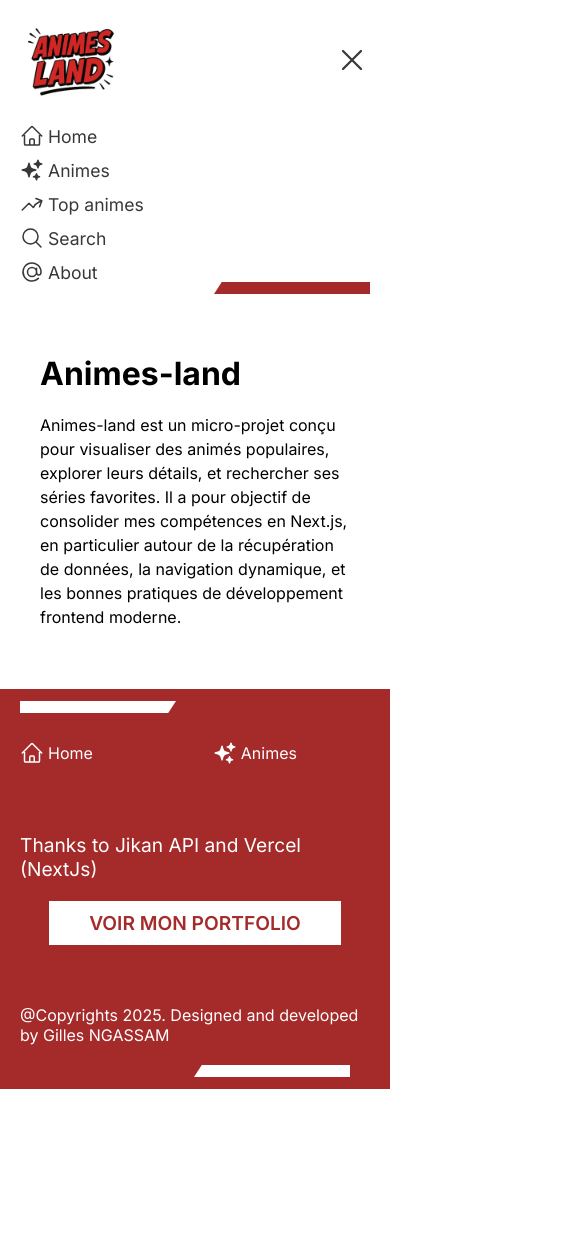
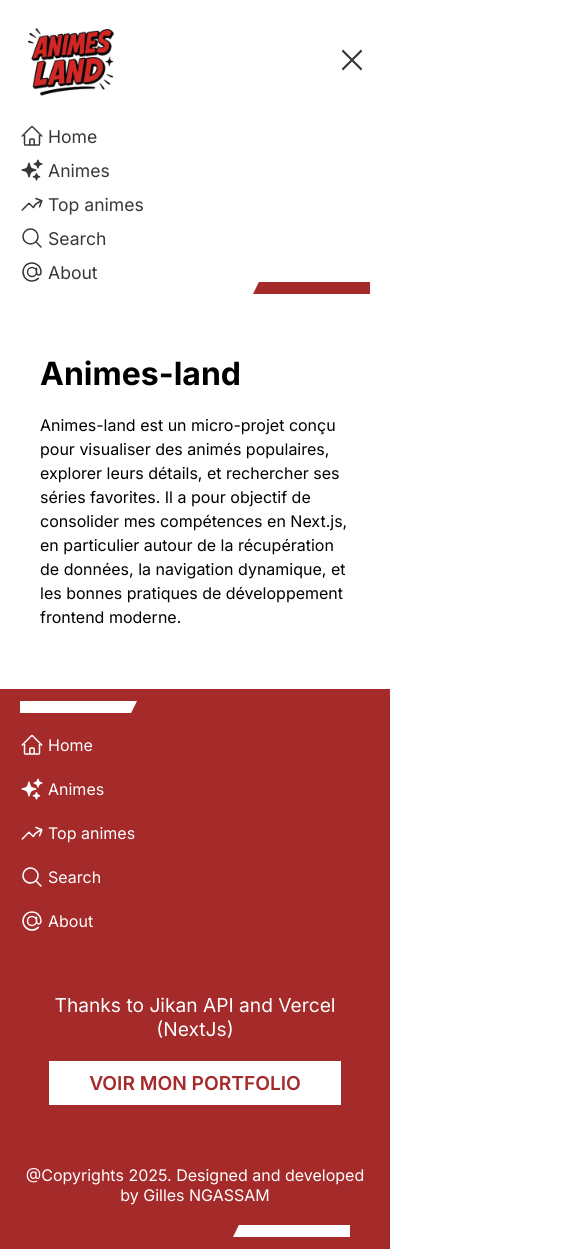
Before and after one commit to NanmegniNgassam/animes-land, a Next.js app: page / in a window 390 px wide. Shown: the top 1249 px of the page, 585 px wide, since content can reach past the window. Before the commit the page ends 1089 px from the top, so only its background shows below. Built offline with nearby package versions, Linux system fonts and the light colour scheme.

Commit message:
Dev: Applying responsive principles to Footer

```diff
--- a/src/app/components/footer/footer.module.css
+++ b/src/app/components/footer/footer.module.css
@@ -30,7 +30,7 @@
 .footerContainer .linksWrapper {
   display: flex;
   list-style-type: none;
-  gap: 120px;
+  gap: 60px;
   width: fit-content;
   margin: 0 auto;
 }
@@ -63,14 +63,22 @@
   justify-content: center;
 }
 
-@media screen and (max-width: 600px) {
+@media screen and (max-width: 780px) {
   .footerContainer {
     padding: 44px 20px;
+    text-align: center;
   }
   .footerContainer::before {
-    width: 40%;
+    width: 30%;
   }
   .footerContainer::after {
-    width: 40%;
+    width: 30%;
+  }
+
+  .footerContainer .linksWrapper {
+    flex-direction: column;
+    align-items: start;
+    margin: 0;
+    gap: 20px;
   }
 }
--- a/src/app/components/header/header.module.css
+++ b/src/app/components/header/header.module.css
@@ -53,7 +53,7 @@
     align-items: stretch;
   }
   .headerContainer::after {
-    width: 40%;
+    width: 30%;
   }
 
   .headerContainer .burgerContainer {
```
